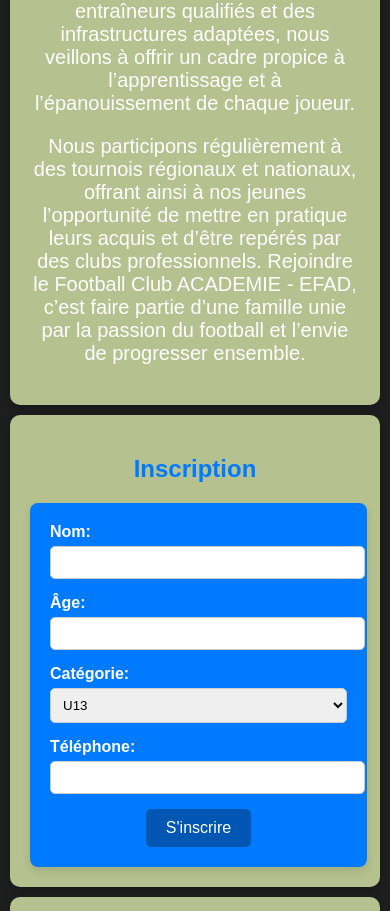
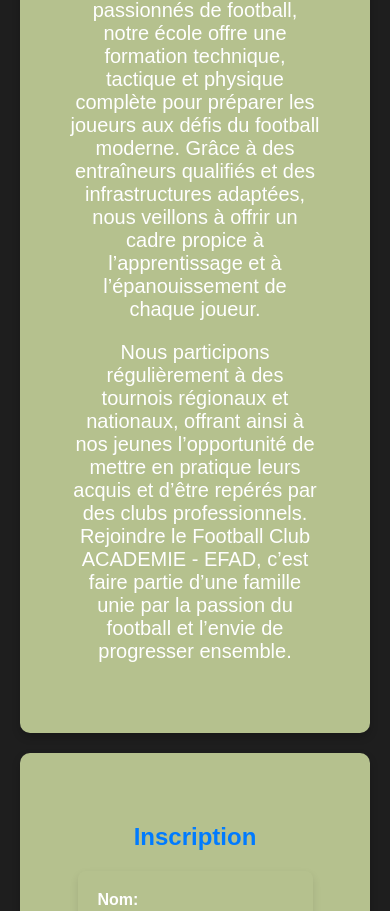
Before and after one commit to salioundiaye-sudo/EfAAD, a plain HTML site: page index.html in a window 390 px wide. Shown: the part 1089-2000 px from the top of the page. Drawn offline with nearby package versions, Linux system fonts and the light colour scheme; a script that the page names is missing.

Commit message:
Update styles.css

```diff
--- a/styles.css
+++ b/styles.css
@@ -1,101 +1,25 @@
-body {
-    font-family: Arial, sans-serif;
-    margin: 0;
-    padding: 0;
-    background-color: #F7EFE5;
-    color: #000000;
-    text-align: center;
-}
+body { font-family: Arial, sans-serif; margin: 0; padding: 0; background-color: #F7EFE5; color: #000000; }
 
-/* Navigation */
-nav {
-    background: #B5C18E;
-    padding: 15px;
-    text-align: center;
-}
+nav { background: #B5C18E; padding: 15px; text-align: center; }
 
-nav a {
-    color: white;
-    text-decoration: none;
-    margin: 0 15px;
-    font-size: 20px;
-    font-weight: bold;
-}
+nav a { color: white; text-decoration: none; margin: 0 15px; font-size: 20px; font-weight: bold; }
 
-/* Sections */
-section {
-    padding: 50px;
-    background: #B5C18E;
-    margin: 20px;
-    border-radius: 10px;
-    box-shadow: 0 4px 8px rgba(0, 0, 0, 0.2);
-}
+section { padding: 50px; text-align: center; background: #B5C18E; margin: 20px; border-radius: 10px; box-shadow: 0 4px 8px rgba(0, 0, 0, 0.2); }
 
-h1, h2 {
-    color: #007bff;
-}
+h1, h2 { color: #007bff; }
+p      {font-size: 20px}
 
-p {
-    font-size: 20px;
-}
+form { background: #blueviolet; padding: 20px; border-radius: 8px; box-shadow: 0 4px 8px rgba(0, 0, 0, 0.1); display: inline-block; }
 
-/* Formulaires */
-form {
-    background: #007bff;
-    padding: 20px;
-    border-radius: 8px;
-    box-shadow: 0 4px 8px rgba(0, 0, 0, 0.1);
-    display: inline-block;
-}
+.form-group { margin-bottom: 15px; text-align: left; }
 
-.form-group {
-    margin-bottom: 15px;
-    text-align: left;
-}
+label { font-weight: bold; display: block; }
 
-label {
-    font-weight: bold;
-    display: block;
-}
+input, select { width: 100%; padding: 8px; margin-top: 5px; border: 1px solid #ccc; border-radius: 5px; }
 
-input, select {
-    width: 100%;
-    padding: 8px;
-    margin-top: 5px;
-    border: 1px solid #ccc;
-    border-radius: 5px;
-}
+button { background: #007bff; color: white; padding: 10px 20px; border: none; border-radius: 5px; cursor: pointer; font-size: 16px; }
 
-button {
-    background: #0056b3;
-    color: white;
-    padding: 10px 20px;
-    border: none;
-    border-radius: 5px;
-    cursor: pointer;
-    font-size: 16px;
-}
-
-button:hover {
-    background: #003f80;
-}
-
-/* Responsive */
-@media screen and (max-width: 768px) {
-    nav a {
-        display: block;
-        margin: 10px 0;
-    }
-
-    section {
-        padding: 20px;
-        margin: 10px;
-    }
-
-    form {
-        width: 90%;
-    }
-}
+button:hover { background: #0056b3; }
 body {
             font-family: Arial, sans-serif;
             text-align: center;
@@ -109,7 +33,7 @@ body {
             flex-direction: column;
             align-items: center;
             justify-content: center;
-            height: 300px;
+            height: 350px;
             background: linear-gradient(45deg, #0044cc, #00ccff);
             border-radius: 10px;
             padding: 20px;
@@ -117,7 +41,7 @@ body {
             box-shadow: 0px 4px 10px rgba(0, 0, 0, 0.3);
         }
         .logo {
-            width: 100px;
+            width: 180px;
             height: auto;
             animation: spin 5s linear infinite;
         }
@@ -138,3 +62,32 @@ body {
             0% { transform: rotate(0deg); }
             100% { transform: rotate(360deg); }
         }
+        /* Empêcher le zoom automatique */
+meta[name="viewport"] {
+  content: "width=device-width, initial-scale=1.0";
+}
+
+/* Ajuster la largeur des éléments */
+.container {
+  max-width: 1200px;
+  margin: auto;
+  padding: 20px;
+}
+
+/* Styles spécifiques aux écrans mobiles */
+@media screen and (max-width: 768px) {
+  .container {
+    width: 95%;
+  }
+
+  .header {
+    text-align: center;
+    padding: 10px;
+  }
+
+  .menu {
+    display: flex;
+    flex-direction: column;
+    align-items: center;
+  }
+}
```
